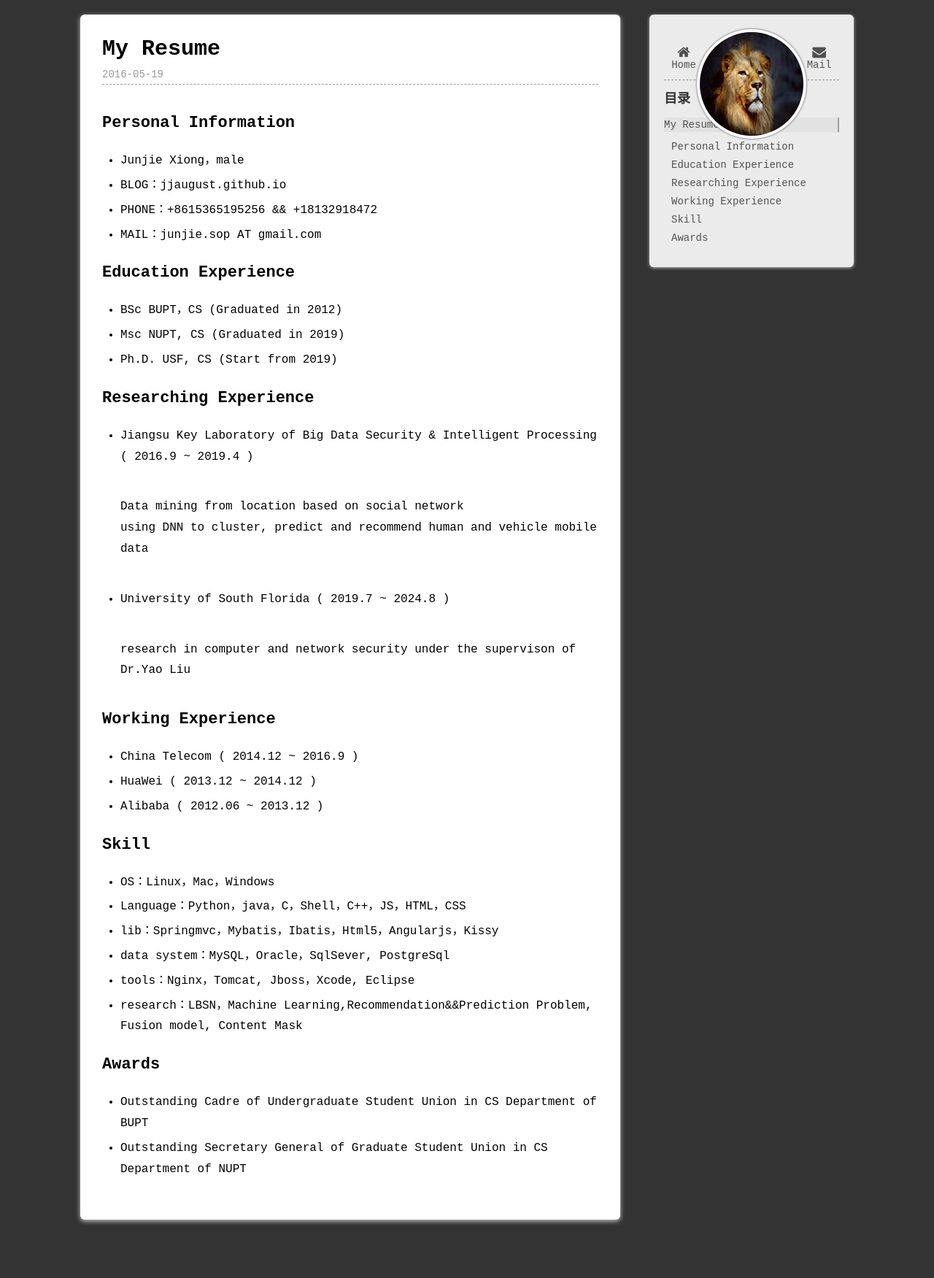
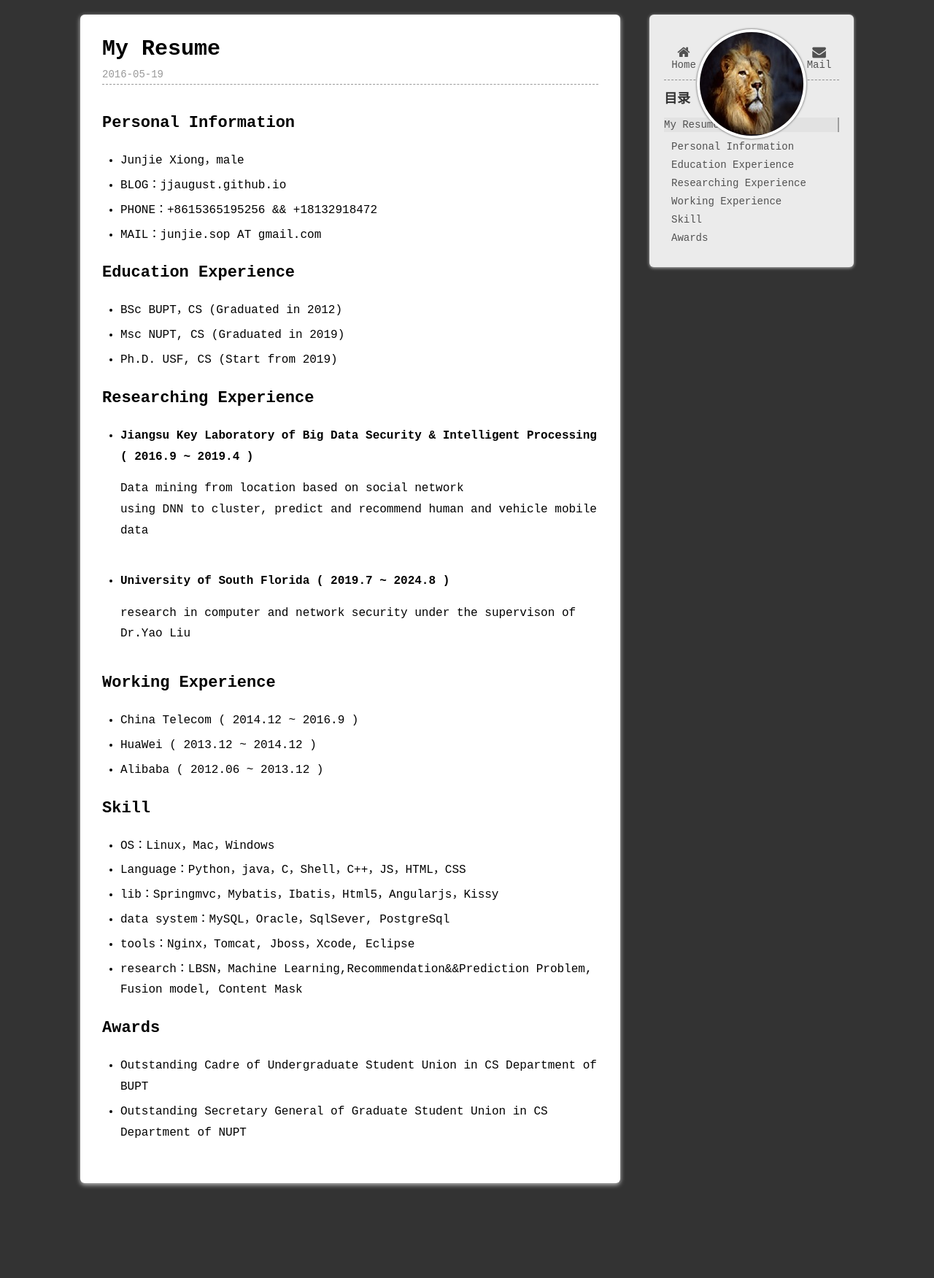
Before and after one commit to jjAugust/jjAugust.github.io, a Jekyll site: the page built from _posts/resume/2016-05-19-resume.md, in a window 1280 px wide. Shown: the whole page at 73% size. Built offline with Jekyll 4.4.1, drawn with Linux system fonts in a browser that asks for light colours; after the commit the page ends 1701 px from its top, so only the background shows below that.

```diff
--- a/_posts/resume/2016-05-19-resume.md
+++ b/_posts/resume/2016-05-19-resume.md
@@ -23,12 +23,12 @@ Education Experience
 
 Researching Experience
 ---
-- Jiangsu Key Laboratory of Big Data Security & Intelligent Processing ( 2016.9 ~ 2019.4 )
+- #### Jiangsu Key Laboratory of Big Data Security & Intelligent Processing ( 2016.9 ~ 2019.4 )
 
     Data mining from location based on social network
     using DNN to cluster, predict and recommend human and vehicle mobile data
 
-- University of South Florida ( 2019.7 ~ 2024.8 )
+- #### University of South Florida ( 2019.7 ~ 2024.8 )
 
     research in computer and network security under the supervison of Dr.Yao Liu
 
```
